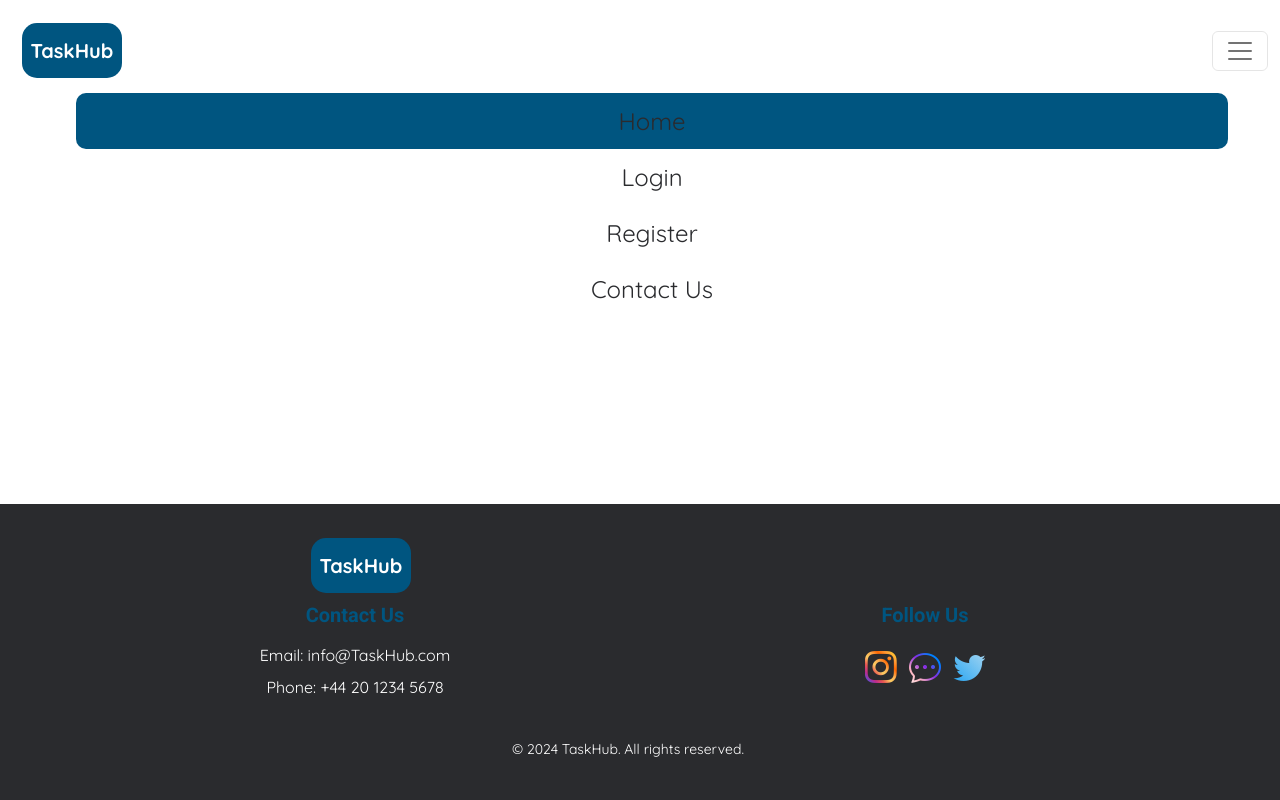
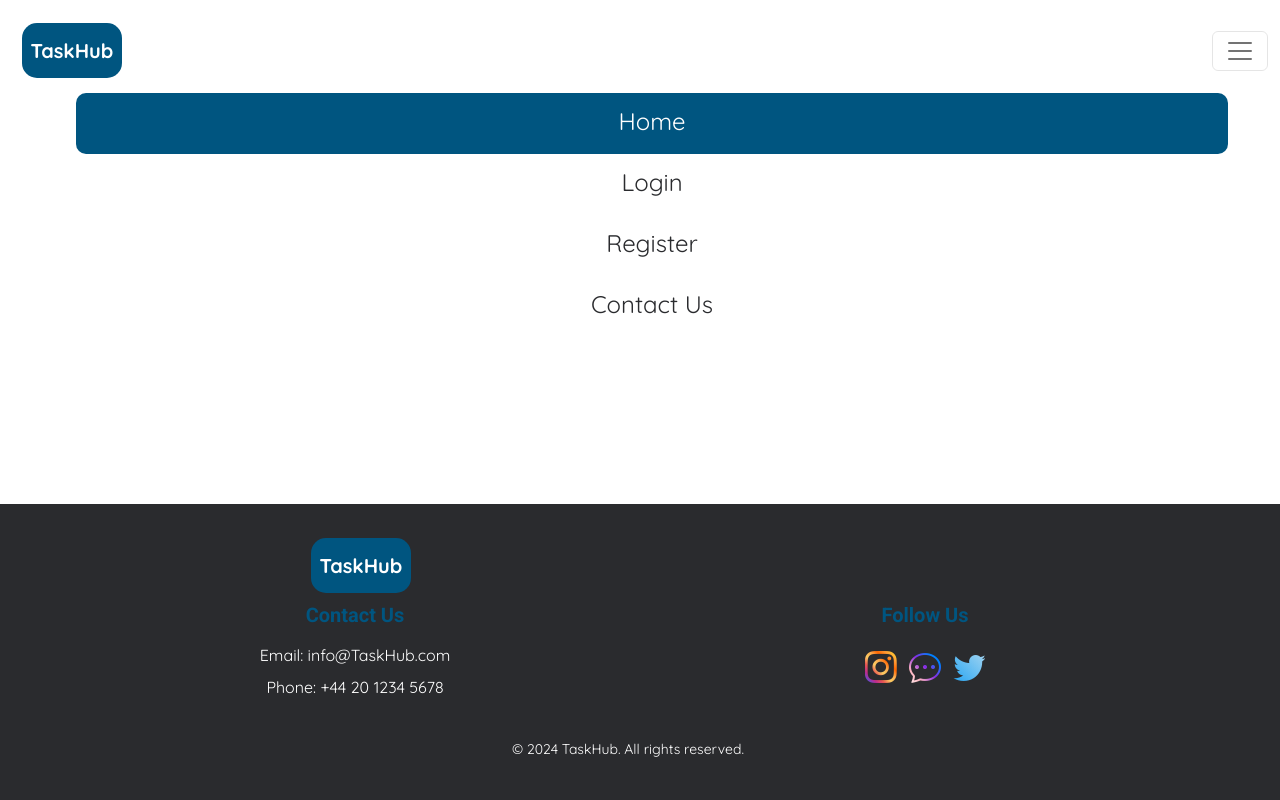
Before and after one commit to JonFD4/Taskhub, a Django app: page / in a window 1280 px wide, after a click that opens the changed part. Run offline with Django 5.2, Linux system fonts and the light colour scheme; parts of the project's set-up code (start-up, migrations or seed data) failed here and were passed over; some libraries are stand-ins or nearby versions.

Commit message:
Style nav items hover and active

```diff
--- a/static/css/style.css
+++ b/static/css/style.css
@@ -8,6 +8,7 @@
     --secondary-color: #2a2b2e; /* Dark Gray */
     --text-color: #2a2b2e; /* Dark Gray */
     --hover-color: #005580; /* dark blue*/
+    --hover-nav-color: #00FFFF;
     --header-font: 'Roboto', sans-serif;
     --normal-font: 'Quicksand', sans-serif;
 }
@@ -55,13 +56,14 @@ h1, h2, h3, h4, h5, h6 {
     font-size: 1.5rem;
     display: block;
     padding: 10px 20px;
+    border-bottom: 5px solid transparent; /* Transparent border to maintain space */
+    transition: border-bottom 0.3s ease;
 }
 
 .navbar-custom .navbar-nav .nav-link:hover {
-    background-color: var(--hover-color);
-    color: var(--primary-color);
-    border-radius: 10px;
-    transition: ease-in-out 0.5ms
+    border-bottom: 3px solid var(--hover-nav-color);
+
+
 }
 
 /* Center the navbar menu in the dropdown */
@@ -78,9 +80,9 @@ h1, h2, h3, h4, h5, h6 {
     width:90vw;
 }
 
-.active{
+.navbar-custom .navbar-nav .nav-link.active {
     background-color: var(--hover-color);
-    color: var(--primary-color);
+    color: var(--primary-color) !important;
     border-radius: 10px;
 }
 /* Customizing footer */
```
